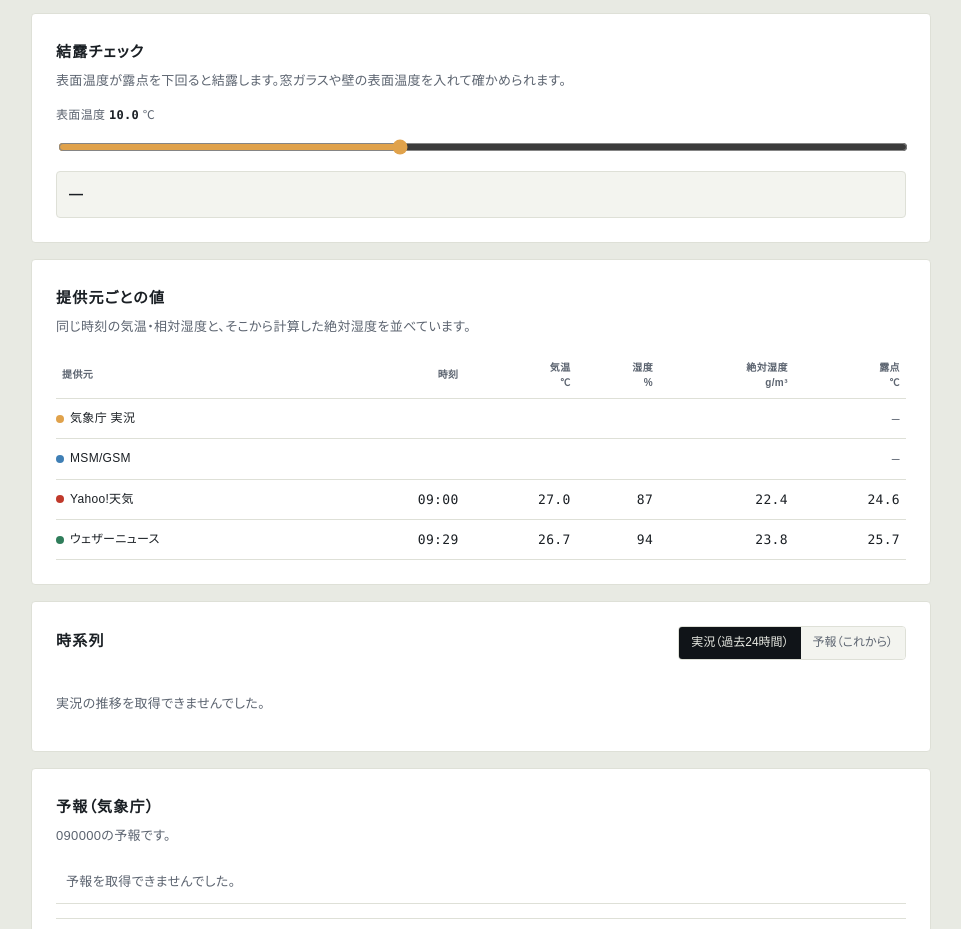
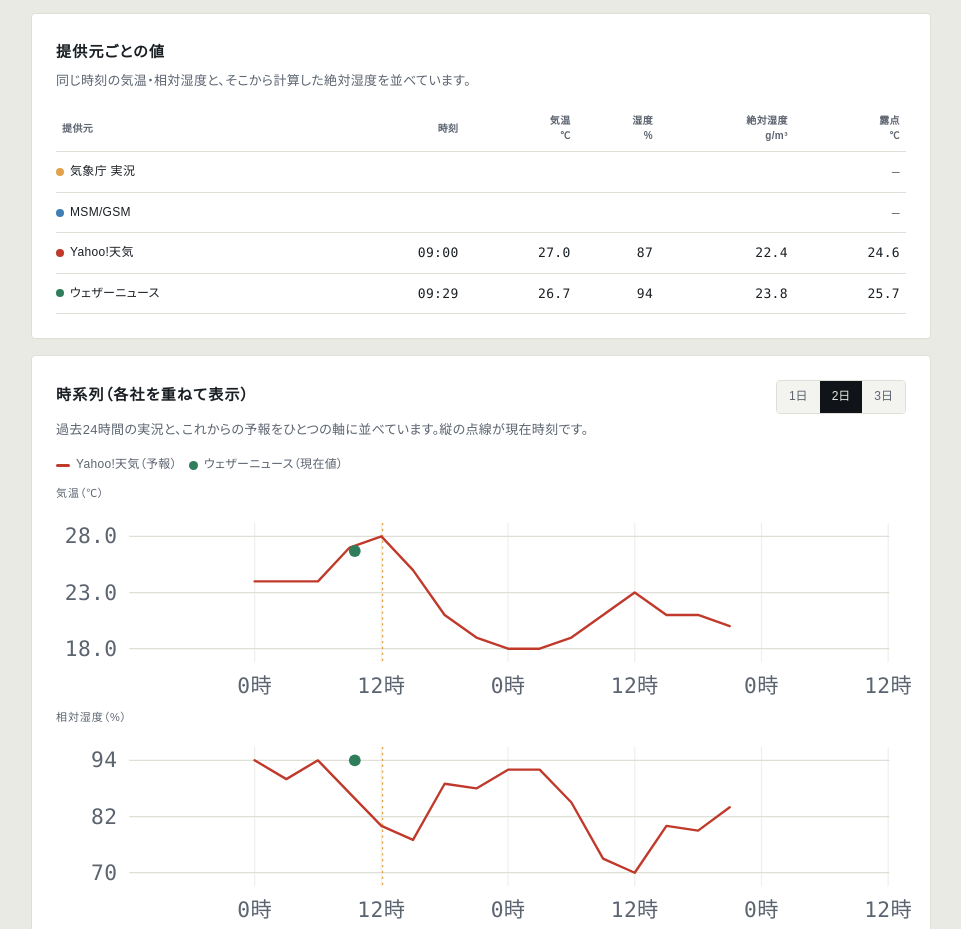
Before and after one commit to hironishimura/weather-absolute-humidity, a plain HTML site: page dist/weather-app.html in a window 1280 px wide. Shown: the part 516-1445 px from the top of the page, without its empty margins (159-1120 px from the left). Drawn offline with Linux system fonts and the light colour scheme; no server answers; files whose address does not match are found by name.

Commit message:
変更: 各社をひとつのグラフに重ね、結露チェックを下へ移す
- 実況と予報でタブを分けていたのをやめ、過去24時間から先1〜3日までを
  ひとつの時間軸に重ねた。各社の差が一目で見えるようにするため。
- 現在値しかない提供元（ウェザーニュース）は点で置く。
- 結露チェックは使う頻度が低いので、日別予報のうしろへ移した。

ウェザーニュースの1時間ごとの湿度は、ページのHTMLにも、ページが呼んでいる
APIにも入っていないことを確かめた（api_data_ss1/1hour は404、
埋め込みJSにも該当データなし）。画面を開いてから組み立てる作りのため、
取れるのは実況のみ。

Co-Authored-By: Claude Opus 5 <noreply@anthropic.com>
Claude-Session: https://claude.ai/code/session_01Pp6mwQtyo8EeEKX8Uzx97G

```diff
--- a/dist/weather-app.html
+++ b/dist/weather-app.html
@@ -210,6 +210,7 @@ table{ border-collapse:collapse; width:100%; font-size:.8125rem; }
 .legend{ display:flex; flex-wrap:wrap; gap:12px; margin-top:12px; font-size:.75rem; color:var(--text-mute); }
 .legend__i{ display:flex; align-items:center; gap:6px; }
 .legend__s{ width:14px; height:3px; border-radius:2px; }
+.legend__d{ width:9px; height:9px; border-radius:50%; }
 .charts{ margin-top:8px; display:flex; flex-direction:column; gap:6px; }
 .chart__t{ font-size:.6875rem; color:var(--text-mute); letter-spacing:.08em; }
 .charts svg{ display:block; width:100%; height:auto; overflow:visible; }
@@ -320,19 +321,6 @@ table{ border-collapse:collapse; width:100%; font-size:.8125rem; }
     </dl>
   </section>
 
-  <!-- ============ 結露チェック ============ -->
-  <section class="card" aria-label="結露チェック">
-    <h2>結露チェック</h2>
-    <p class="lead">表面温度が露点を下回ると結露します。窓ガラスや壁の表面温度を入れて確かめられます。</p>
-    <div class="dewcheck">
-      <label class="field field--wide">
-        <span>表面温度 <b id="surf-out">10.0</b> ℃</span>
-        <input type="range" id="in-surface" min="-10" max="40" step="0.5" value="10">
-      </label>
-      <p class="dewcheck__verdict" id="dew-verdict">—</p>
-    </div>
-  </section>
-
   <!-- ============ ソース比較 ============ -->
   <section class="card" aria-label="提供元ごとの値">
     <h2>提供元ごとの値</h2>
@@ -352,12 +340,14 @@ table{ border-collapse:collapse; width:100%; font-size:.8125rem; }
   <!-- ============ 時系列 ============ -->
   <section class="card" aria-label="時系列">
     <div class="card__head">
-      <h2>時系列</h2>
-      <div class="seg" role="tablist" aria-label="表示する期間">
-        <button type="button" class="seg__btn is-on" data-mode="past" role="tab" aria-selected="true">実況（過去24時間）</button>
-        <button type="button" class="seg__btn" data-mode="future" role="tab" aria-selected="false">予報（これから）</button>
+      <h2>時系列（各社を重ねて表示）</h2>
+      <div class="seg" role="group" aria-label="表示する範囲">
+        <button type="button" class="seg__btn" data-days="1">1日</button>
+        <button type="button" class="seg__btn is-on" data-days="2">2日</button>
+        <button type="button" class="seg__btn" data-days="3">3日</button>
       </div>
     </div>
+    <p class="lead">過去24時間の実況と、これからの予報をひとつの軸に並べています。縦の点線が現在時刻です。</p>
     <div id="legend" class="legend"></div>
     <div id="charts" class="charts">
       <p class="empty">読み込み中…</p>
@@ -379,6 +369,19 @@ table{ border-collapse:collapse; width:100%; font-size:.8125rem; }
       <summary>気象概況</summary>
       <p id="fc-overview" class="overview__text">—</p>
     </details>
+  </section>
+
+  <!-- ============ 結露チェック ============ -->
+  <section class="card" aria-label="結露チェック">
+    <h2>結露チェック</h2>
+    <p class="lead">表面温度が露点を下回ると結露します。窓ガラスや壁の表面温度を入れて確かめられます。</p>
+    <div class="dewcheck">
+      <label class="field field--wide">
+        <span>表面温度 <b id="surf-out">10.0</b> ℃</span>
+        <input type="range" id="in-surface" min="-10" max="40" step="0.5" value="10">
+      </label>
+      <p class="dewcheck__verdict" id="dew-verdict">—</p>
+    </div>
   </section>
 
   <!-- ============ 取得状況 ============ -->
@@ -663,7 +666,7 @@ var state = {
   overview: '',
   officeName: '',
   status: [],
-  chartMode: 'past',
+  chartDays: 2,
   surface: 10
 };
 
@@ -1218,7 +1221,8 @@ function lineChart(title, unit, series, xMin, xMax, digits) {
   });
 
   /* 時刻の目盛り */
-  var stepH = (xMax - xMin) > 40 * 3600e3 ? 12 : ((xMax - xMin) > 20 * 3600e3 ? 6 : 3);
+  var span = (xMax - xMin) / 3600e3;
+  var stepH = span > 72 ? 24 : (span > 40 ? 12 : (span > 20 ? 6 : 3));
   var cur = new Date(xMin);
   var jst = new Date(cur.getTime() + 9 * 3600e3);
   jst.setUTCMinutes(0, 0, 0);
@@ -1237,9 +1241,18 @@ function lineChart(title, unit, series, xMin, xMax, digits) {
     svg.appendChild(svgEl('line', { class: 'now-line', x1: x(nowT), x2: x(nowT), y1: PT, y2: H - PB }));
   }
 
-  /* 折れ線 */
+  /* 折れ線（値がひとつしかない提供元は丸で置く） */
   series.forEach(function (s) {
     if (!s.points.length) { return; }
+    if (s.points.length === 1 || s.single) {
+      s.points.forEach(function (p) {
+        svg.appendChild(svgEl('circle', {
+          cx: x(p.t).toFixed(1), cy: y(p.v).toFixed(1), r: 5,
+          fill: s.color, stroke: 'none'
+        }));
+      });
+      return;
+    }
     var d = s.points.map(function (p, i) {
       return (i ? 'L' : 'M') + x(p.t).toFixed(1) + ' ' + y(p.v).toFixed(1);
     }).join(' ');
@@ -1253,19 +1266,35 @@ function lineChart(title, unit, series, xMin, xMax, digits) {
   return wrap;
 }
 
-function chartSeries(mode) {
+/* 現在値しかない提供元も、グラフに点として置けるようにする */
+function pointRow(entry) {
+  var v = entry.values;
+  return {
+    time: entry.time || new Date(),
+    temp: v.temp, rh: v.rh, vh: v.vh, mr: v.mr
+  };
+}
+
+/* グラフに載せる提供元を集める。実況も予報もひとつの軸に重ねる */
+function chartSeries() {
   var out = [];
-  if (mode === 'past') {
-    if (state.past.length) {
-      out.push({ key: 'jma', color: SOURCES.jma.color, rows: state.past });
+
+  if (state.past.length) {
+    out.push({ key: 'jma', color: SOURCES.jma.color, rows: state.past, note: '' });
+  } else if (state.now.jma && state.now.jma.values) {
+    out.push({ key: 'jma', color: SOURCES.jma.color, rows: [pointRow(state.now.jma)], single: true, note: '' });
+  }
+
+  ['model', 'yahoo', 'weathernews'].forEach(function (k) {
+    if (state.future[k] && state.future[k].length) {
+      out.push({ key: k, color: SOURCES[k].color, rows: state.future[k], note: '予報' });
+    } else if (state.now[k] && state.now[k].values) {
+      out.push({
+        key: k, color: SOURCES[k].color, rows: [pointRow(state.now[k])],
+        single: true, note: '現在値'
+      });
     }
-  } else {
-    ['model', 'yahoo', 'weathernews'].forEach(function (k) {
-      if (state.future[k] && state.future[k].length) {
-        out.push({ key: k, color: SOURCES[k].color, rows: state.future[k] });
-      }
-    });
-  }
+  });
   return out;
 }
 
@@ -1275,31 +1304,22 @@ function renderChart() {
   box.innerHTML = '';
   legend.innerHTML = '';
 
-  var mode = state.chartMode;
-  var groups = chartSeries(mode);
+  var groups = chartSeries();
   if (!groups.length) {
-    box.appendChild(el('p', 'empty', mode === 'past'
-      ? '実況の推移を取得できませんでした。'
-      : '予報の時系列を取得できませんでした。'));
+    box.appendChild(el('p', 'empty', '時系列を取得できませんでした。'));
     return;
   }
 
   var now = Date.now();
-  var xMin, xMax;
-  if (mode === 'past') {
-    xMin = now - 24 * 3600e3;
-    xMax = now;
-  } else {
-    xMin = now - 3600e3;
-    xMax = now + 48 * 3600e3;
-  }
+  var xMin = now - 24 * 3600e3;
+  var xMax = now + state.chartDays * 24 * 3600e3;
 
   groups.forEach(function (g) {
     var i = el('span', 'legend__i');
-    var s = el('span', 'legend__s');
+    var s = el('span', g.single ? 'legend__d' : 'legend__s');
     s.style.background = g.color;
     i.appendChild(s);
-    i.appendChild(document.createTextNode(SOURCES[g.key].name));
+    i.appendChild(document.createTextNode(SOURCES[g.key].short + (g.note ? '（' + g.note + '）' : '')));
     legend.appendChild(i);
   });
 
@@ -1311,12 +1331,13 @@ function renderChart() {
     var series = groups.map(function (g) {
       return {
         color: g.color,
+        single: g.single,
         points: g.rows.filter(function (r) {
           var t = r.time.getTime();
           return t >= xMin && t <= xMax && isNum(r[c.key]);
         }).map(function (r) { return { t: r.time.getTime(), v: r[c.key] }; })
       };
-    }).filter(function (s) { return s.points.length > 1; });
+    }).filter(function (s) { return s.points.length >= 1; });
 
     if (series.length) {
       box.appendChild(lineChart(c.title, c.unit, series, xMin, xMax, c.digits));
@@ -1543,9 +1564,8 @@ function init() {
     b.addEventListener('click', function () {
       Array.prototype.forEach.call(document.querySelectorAll('.seg__btn'), function (o) {
         o.classList.toggle('is-on', o === b);
-        o.setAttribute('aria-selected', o === b ? 'true' : 'false');
       });
-      state.chartMode = b.getAttribute('data-mode');
+      state.chartDays = parseInt(b.getAttribute('data-days'), 10) || 2;
       renderChart();
     });
   });
--- a/docs/assets/app.css
+++ b/docs/assets/app.css
@@ -199,6 +199,7 @@ table{ border-collapse:collapse; width:100%; font-size:.8125rem; }
 .legend{ display:flex; flex-wrap:wrap; gap:12px; margin-top:12px; font-size:.75rem; color:var(--text-mute); }
 .legend__i{ display:flex; align-items:center; gap:6px; }
 .legend__s{ width:14px; height:3px; border-radius:2px; }
+.legend__d{ width:9px; height:9px; border-radius:50%; }
 .charts{ margin-top:8px; display:flex; flex-direction:column; gap:6px; }
 .chart__t{ font-size:.6875rem; color:var(--text-mute); letter-spacing:.08em; }
 .charts svg{ display:block; width:100%; height:auto; overflow:visible; }
```
Also changed, not shown: docs/assets/app.js (+49 -32 lines), docs/index.html (+19 -17 lines), 1 other file.
